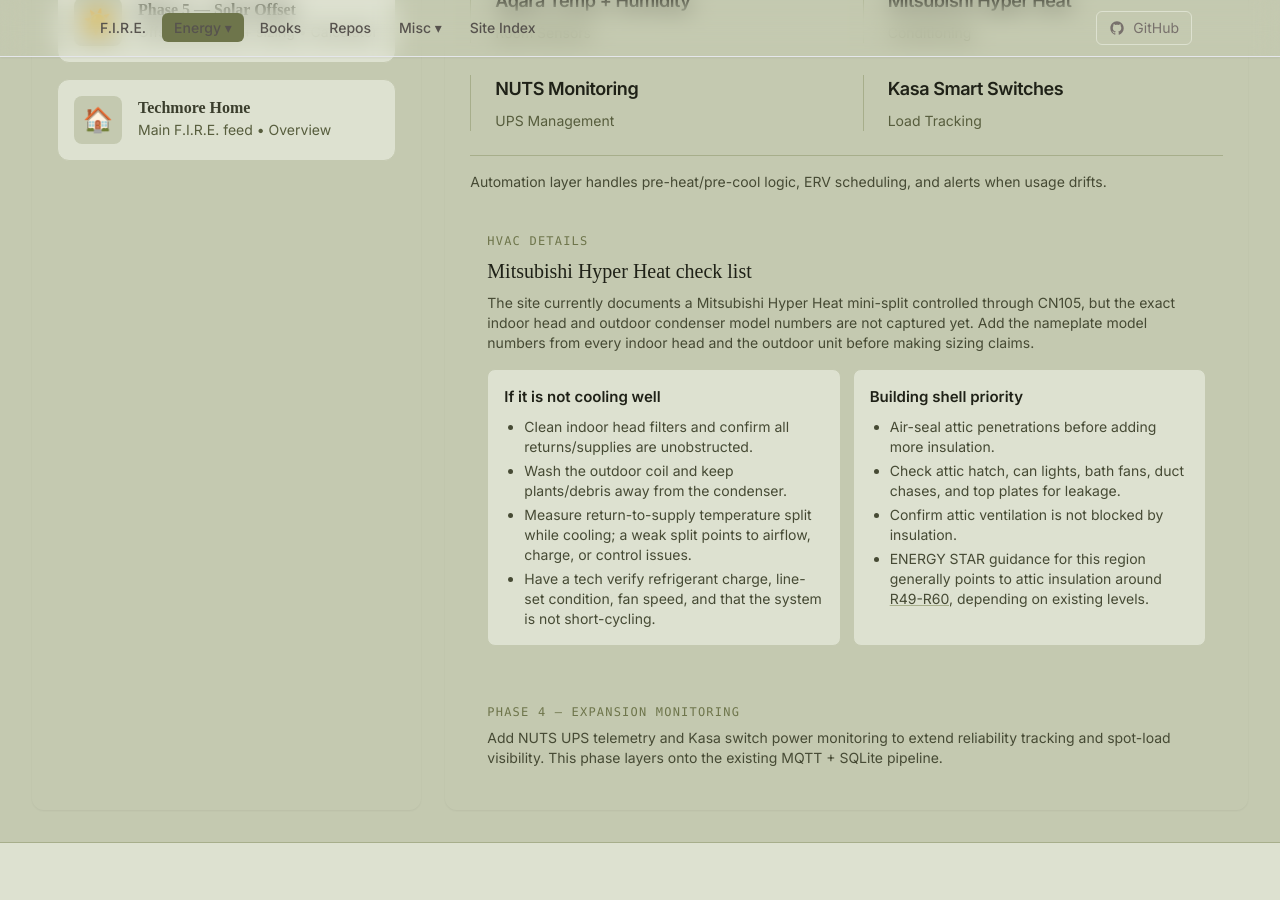
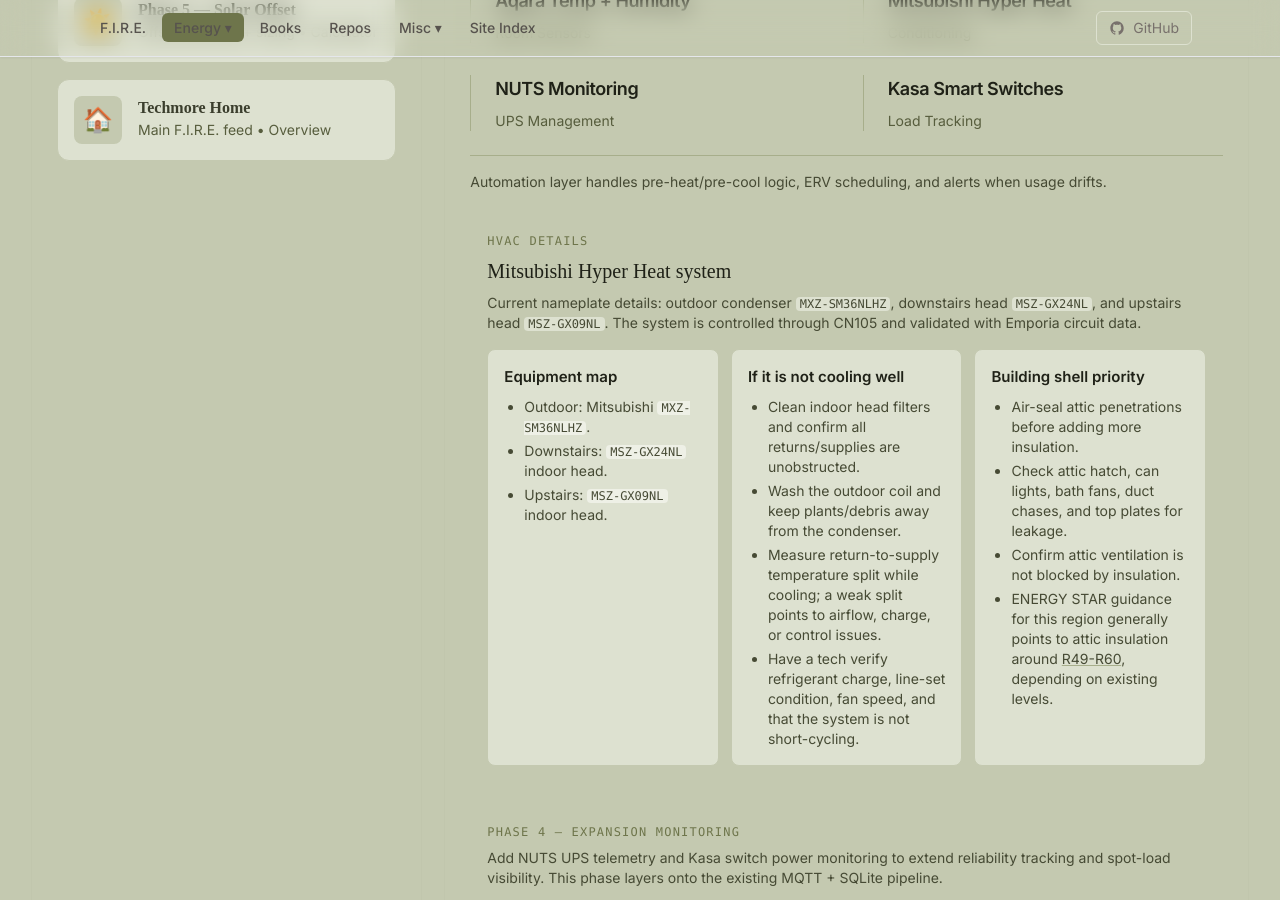
Before and after one commit to techmore/techmore.github.io, a Jekyll site: the page built from pages/energy-monitoring.html, in a window 1280 px wide and 900 px high, scrolled down 941 px. Built offline with Jekyll 4.4.1, drawn with Linux system fonts in a browser that asks for light colours; nearby versions of some CDN libraries; some web fonts are replaced.

Commit message:
Record Mitsubishi HVAC model numbers

```diff
--- a/pages/energy-monitoring.html
+++ b/pages/energy-monitoring.html
@@ -153,9 +153,17 @@ title: Energy Monitoring - Techmore
                     </div>
                     <div class="mt-6 rounded-xl border border-olive-300 bg-olive-100/70 p-4">
                         <p class="text-xs font-mono tracking-widest uppercase text-olive-600 mb-2">HVAC details</p>
-                        <h3 class="text-xl text-olive-950 mb-2">Mitsubishi Hyper Heat check list</h3>
-                        <p class="text-sm text-olive-800 mb-4">The site currently documents a Mitsubishi Hyper Heat mini-split controlled through CN105, but the exact indoor head and outdoor condenser model numbers are not captured yet. Add the nameplate model numbers from every indoor head and the outdoor unit before making sizing claims.</p>
-                        <div class="grid gap-3 md:grid-cols-2">
+                        <h3 class="text-xl text-olive-950 mb-2">Mitsubishi Hyper Heat system</h3>
+                        <p class="text-sm text-olive-800 mb-4">Current nameplate details: outdoor condenser <code class="bg-olive-200 px-1 rounded text-olive-800 font-mono text-xs">MXZ-SM36NLHZ</code>, downstairs head <code class="bg-olive-200 px-1 rounded text-olive-800 font-mono text-xs">MSZ-GX24NL</code>, and upstairs head <code class="bg-olive-200 px-1 rounded text-olive-800 font-mono text-xs">MSZ-GX09NL</code>. The system is controlled through CN105 and validated with Emporia circuit data.</p>
+                        <div class="grid gap-3 md:grid-cols-3">
+                            <div class="rounded-lg border border-olive-300 bg-olive-200 p-4">
+                                <p class="font-semibold text-olive-950">Equipment map</p>
+                                <ul class="mt-2 list-disc pl-5 text-sm text-olive-800 space-y-1">
+                                    <li>Outdoor: Mitsubishi <code class="bg-olive-100 px-1 rounded text-olive-800 font-mono text-xs">MXZ-SM36NLHZ</code>.</li>
+                                    <li>Downstairs: <code class="bg-olive-100 px-1 rounded text-olive-800 font-mono text-xs">MSZ-GX24NL</code> indoor head.</li>
+                                    <li>Upstairs: <code class="bg-olive-100 px-1 rounded text-olive-800 font-mono text-xs">MSZ-GX09NL</code> indoor head.</li>
+                                </ul>
+                            </div>
                             <div class="rounded-lg border border-olive-300 bg-olive-200 p-4">
                                 <p class="font-semibold text-olive-950">If it is not cooling well</p>
                                 <ul class="mt-2 list-disc pl-5 text-sm text-olive-800 space-y-1">
```
